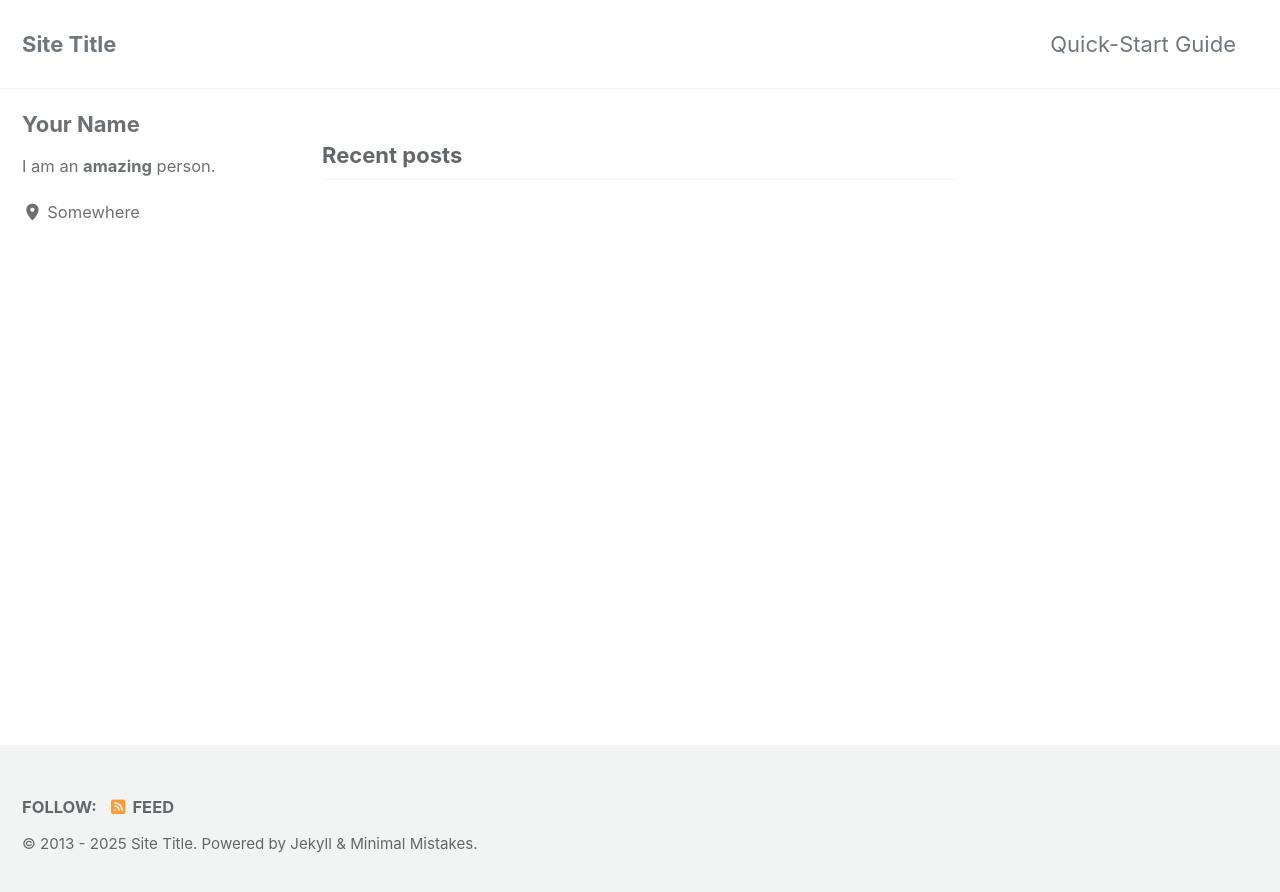
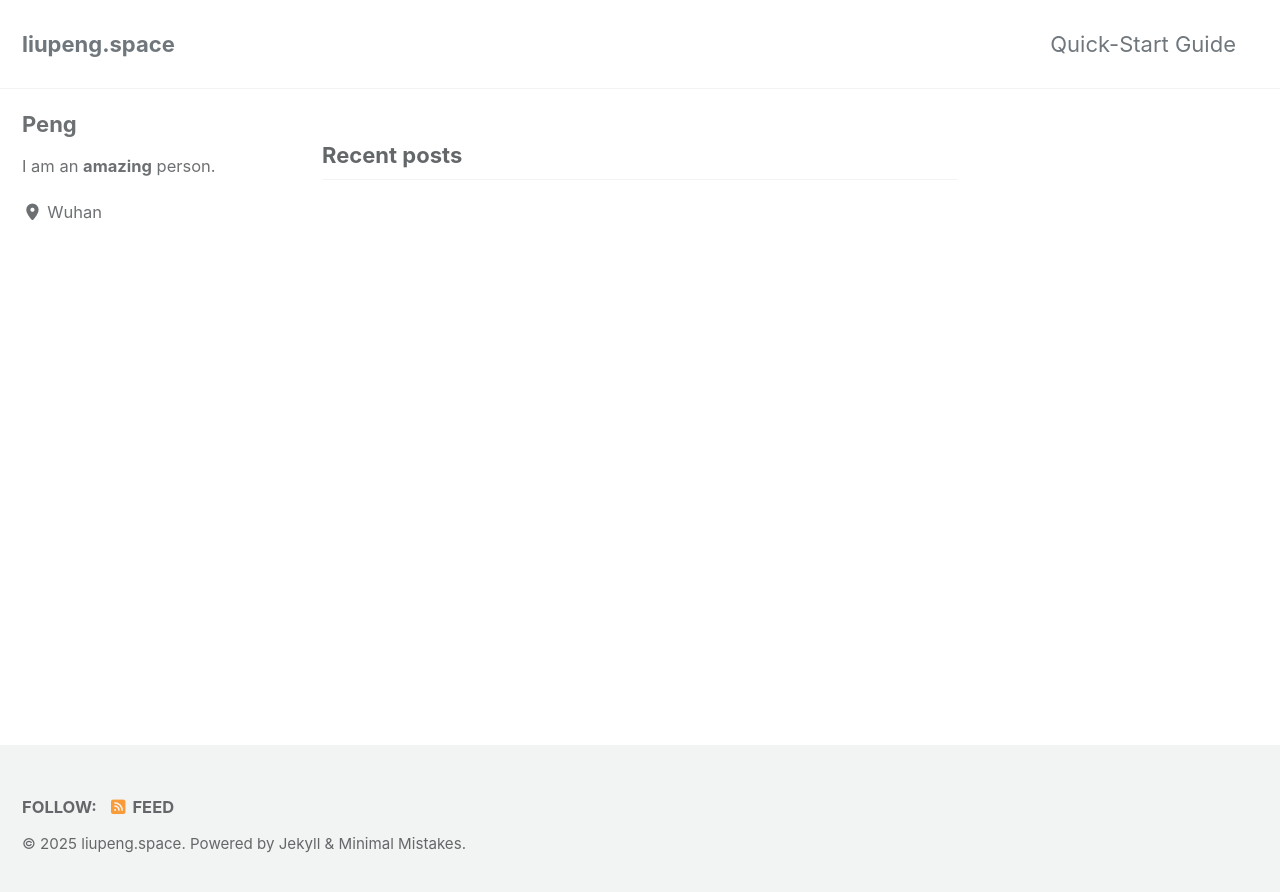
Before and after one commit to pengxxxx/pengxxxx.github.io, a Jekyll site: the page built from index.html, in a window 1280 px wide. Shown: the top 892 px of the page. Built offline with Jekyll 4.4.1, drawn with Linux system fonts in a browser that asks for light colours; cached includes are drawn as plain includes; the list of posts is cut into pages by our own code.

Commit message:
modify config

```diff
--- a/_config.yml
+++ b/_config.yml
@@ -17,11 +17,11 @@ minimal_mistakes_skin    : "default" # "air", "aqua", "contrast", "dark", "dirt"
 # Site Settings
 locale                   : "en-US"
 rtl                      : # true, false (default) # turns direction of the page into right to left for RTL languages
-title                    : "Site Title"
+title                    : "liupeng.space"
 title_separator          : "-"
 subtitle                 : # site tagline that appears below site title in masthead
-name                     : "Your Name"
-description              : "An amazing website."
+name                     : "liupeng"
+description              : "pengxxxx.github.io"
 url                      : # the base hostname & protocol for your site e.g. "https://mmistakes.github.io"
 baseurl                  : # the subpath of your site, e.g. "/blog"
 repository               : # GitHub username/repo-name e.g. "mmistakes/minimal-mistakes"
@@ -113,10 +113,10 @@ analytics:
 
 # Site Author
 author:
-  name             : "Your Name"
+  name             : "Peng"
   avatar           : # path of avatar image, e.g. "/assets/images/bio-photo.jpg"
   bio              : "I am an **amazing** person."
-  location         : "Somewhere"
+  location         : "Wuhan"
   email            :
   links:
     - label: "Email"
@@ -159,7 +159,7 @@ footer:
     - label: "Instagram"
       icon: "fab fa-fw fa-instagram"
       # url:
-  since: "2013"
+  since: "2025"
 
 
 # Reading Files
```
